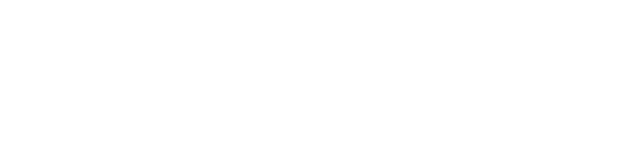
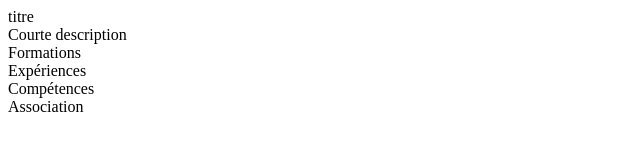
Before and after one commit to farhanbello/git-mon-cv, a plain HTML site: page index.html in a window 1280 px wide. Shown: the whole page, without its empty margins (0-640 px from the left). Drawn offline with Linux system fonts and the light colour scheme.

Commit message:
mise en place de la section titre

```diff
--- a/index.html
+++ b/index.html
@@ -7,6 +7,12 @@
     <title>Document</title>
 </head>
 <body>
+    <section>titre</section>
+    <section>Courte description</section>
+    <section>Formations</section>
+    <section>Expériences</section>
+    <section>Compétences</section>
+    <section>Association</section>
 
 </body>
 </html>
```
